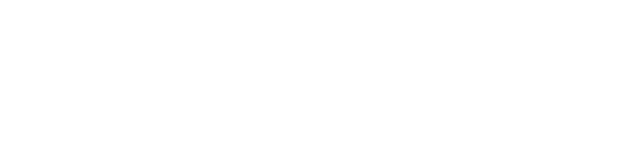
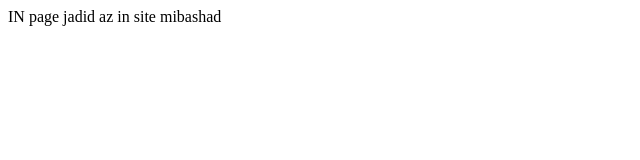
Before and after one commit to fathiashtiyani/mygittest, a plain HTML site: page index.html in a window 1280 px wide. Shown: the whole page, without its empty margins (0-640 px from the left). Drawn offline with Linux system fonts and the light colour scheme.

Commit message:
second release

```diff
--- a/index.html
+++ b/index.html
@@ -1,5 +1,7 @@
 <html>
 <head>
 	<title>	My Homepage </title>
+	<p> IN page jadid az in site mibashad </p>
+
 </head>
 </html>
```
